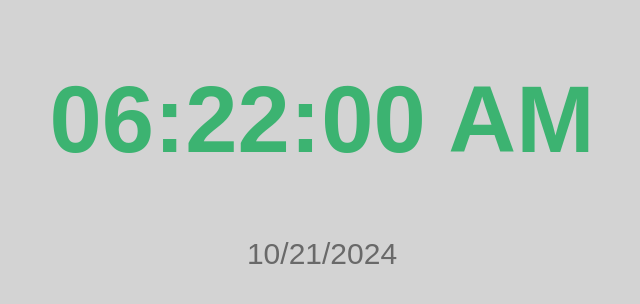
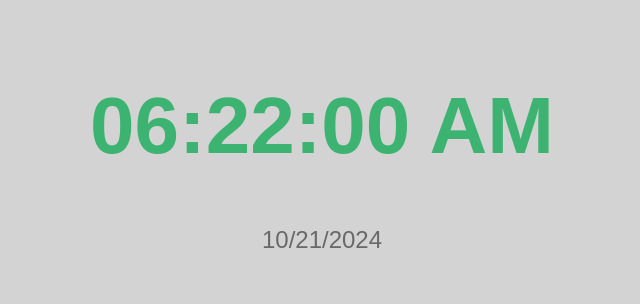
Before and after one commit to yanelli-gloria/CMPM17, a plain HTML site: page ygloria-lab3/datetime/index.html in a window 1280 px wide. Shown: the part 256-560 px from the top of the page, without its empty margins (318-958 px from the left). Drawn offline with Linux system fonts and the light colour scheme.

Commit message:
Update styles.css

```diff
--- a/ygloria-lab3/datetime/styles.css
+++ b/ygloria-lab3/datetime/styles.css
@@ -12,11 +12,11 @@ body {
 }
 
 #time {
-    font-size: 94px;
+    font-size: 80px;
     color: mediumseagreen;
 }
 
 #date {
-    font-size: 30px;
+    font-size: 24px;
     color: dimgray;
 }
```
